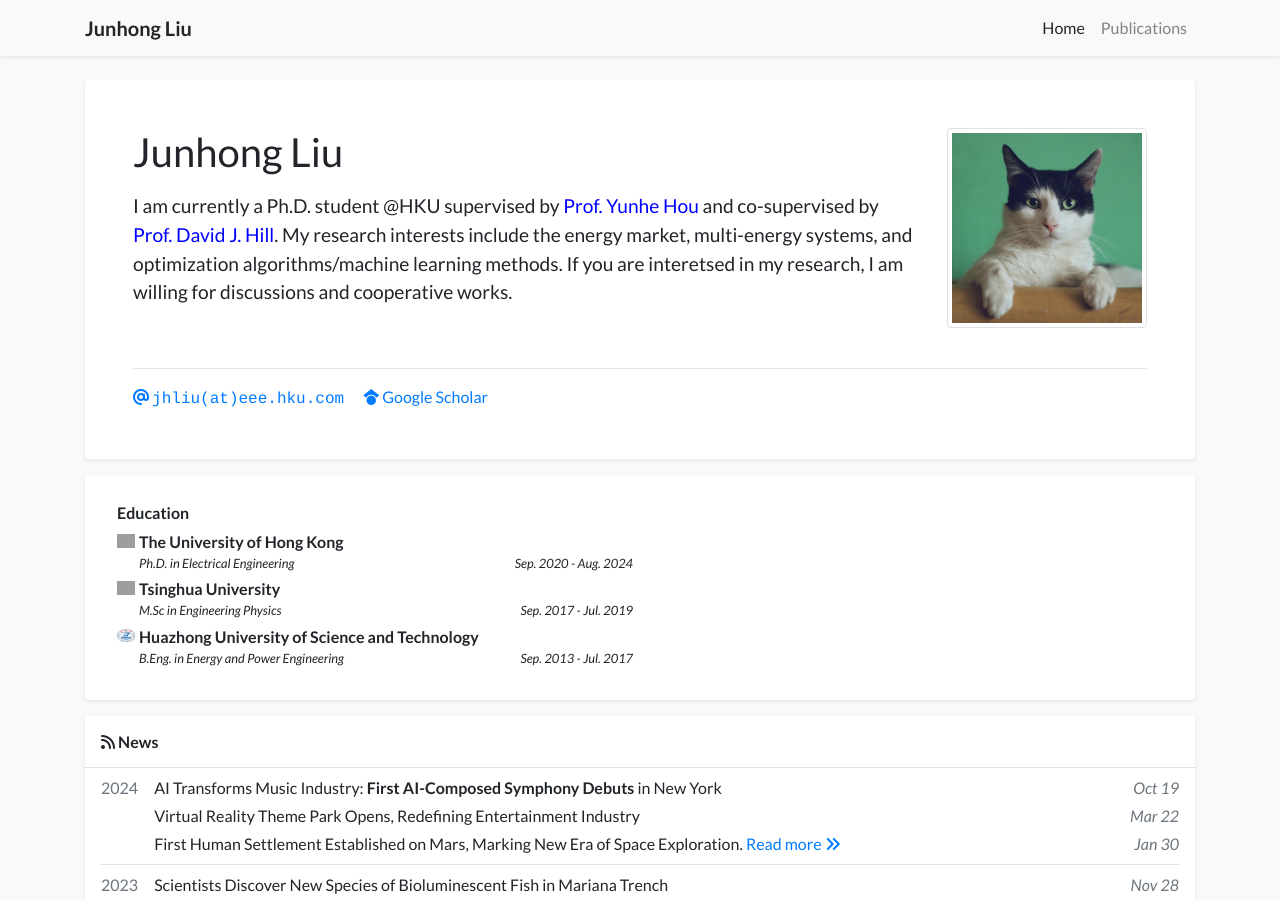
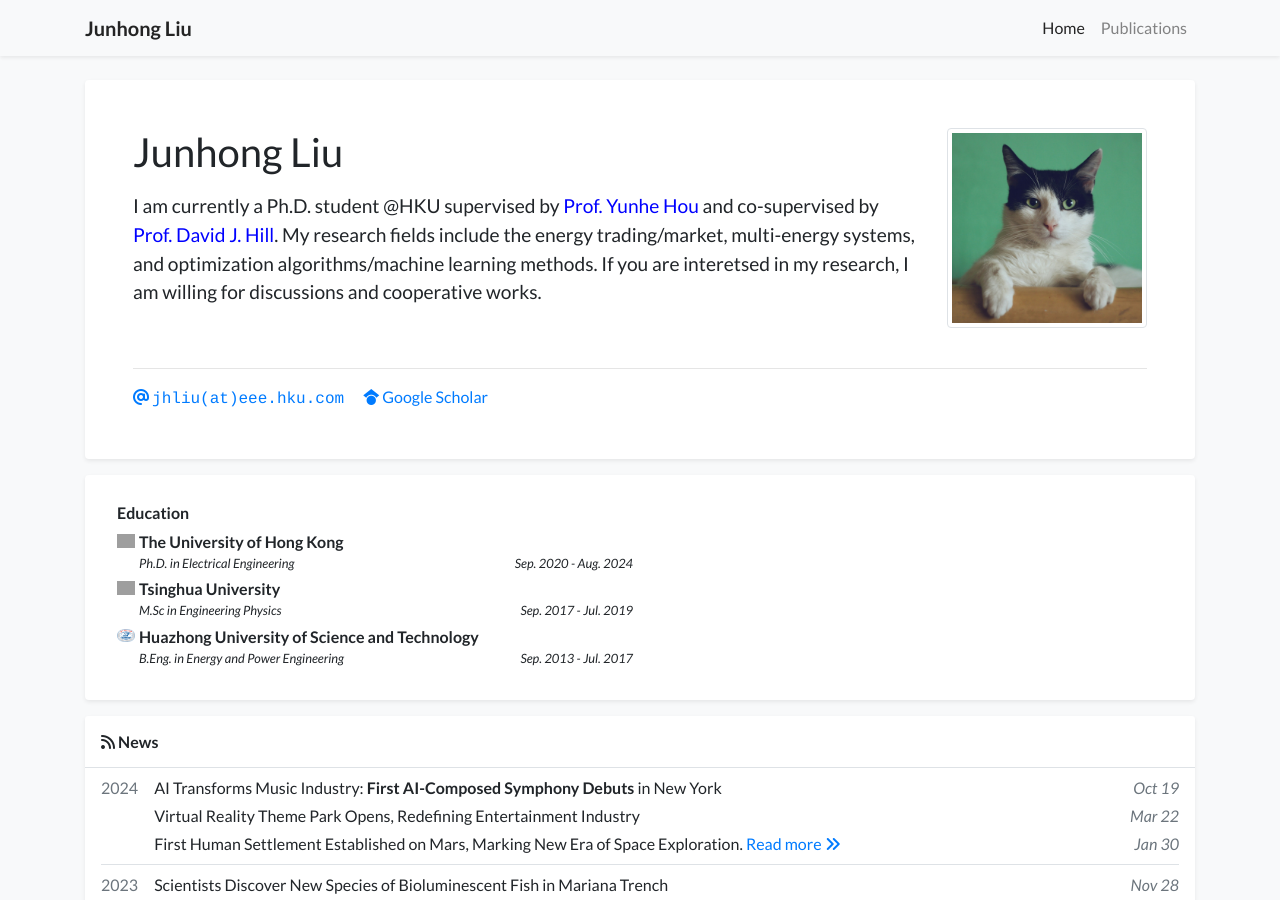
Before and after one commit to johnny-eee/academic-homepage-main, a Jekyll site: the page built from index.html, in a window 1280 px wide and 900 px high. Built offline with Jekyll 4.4.1, drawn with Linux system fonts in a browser that asks for light colours; a style sheet for code colours, icons or effects is not loaded; grey boxes are pictures that could not be loaded.

Commit message:
Update profile.yml

```diff
--- a/_data/profile.yml
+++ b/_data/profile.yml
@@ -22,7 +22,7 @@ email: "jhliu@eee.hku.com"
 short_bio: >-
   <p>
    <big>I am currently a Ph.D. student @HKU supervised by <a href="https://www.eee.hku.hk/people/yhhou/" style="color: blue;">Prof. Yunhe Hou</a> and co-supervised by <a href="https://www.eee.hku.hk/people/dhill/" style="color: blue;">Prof. David J. Hill</a>.
-   My research interests include the energy market, multi-energy systems, and optimization algorithms/machine learning methods. If you are interetsed in my research, I am willing for discussions and cooperative works.</big>
+   My research fields include the energy trading/market, multi-energy systems, and optimization algorithms/machine learning methods. If you are interetsed in my research, I am willing for discussions and cooperative works.</big>
   </p>
 
 portrait_url: /assets/images/photos/portrait.jpg
```
